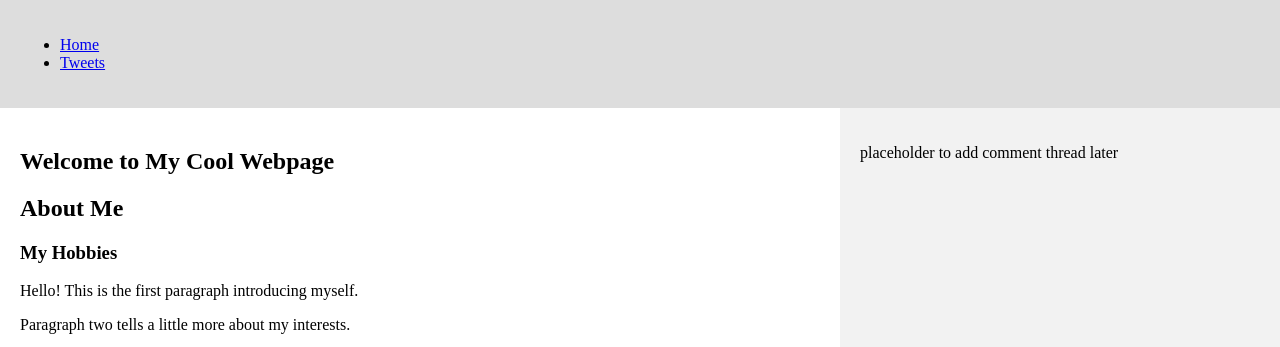
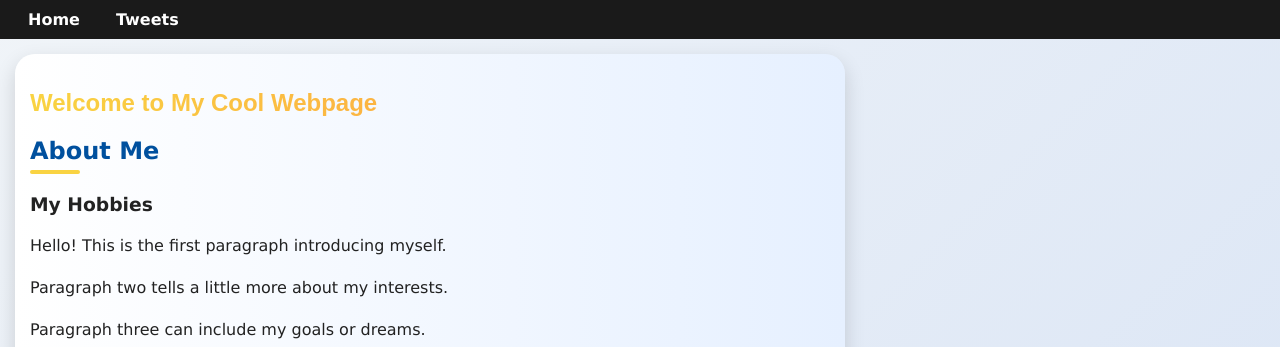
Before and after one commit to Jen-Ojo/alx_html_css, a plain HTML site: page css_basic/index.html in a window 1280 px wide. Shown: the top 347 px of the page. Drawn offline with Linux system fonts and the light colour scheme.

Commit message:
Styled article and added logo

```diff
--- a/css_basic/styles.css
+++ b/css_basic/styles.css
@@ -1,35 +1,151 @@
-/* BODY: container in column */
+/* Body and general font/colors */
 body {
-  display: flex;
-  flex-direction: column;
-  height: 100vh;
+  background: linear-gradient(135deg, #f0f4f8, #d9e4f5);
+  font-family: 'Verdana', sans-serif;
+  color: #222;
   margin: 0;
+  padding: 0;
+  transition: background 0.5s;
 }
 
-/* MAIN: container in row */
-main {
-  display: flex;
-  flex-direction: row;
-  flex: auto;
+/* Header and navigation */
+header {
+  background-color: #1a1a1a;
+  padding: 10px 20px;
 }
 
-/* ARTICLE: takes 2/3 width */
-article {
-  flex: 2;
-  padding: 20px;
-  overflow-y: auto;
+header ul {
+  list-style: none;
+  display: flex;
+  align-items: center;
+  margin: 0;
+  padding: 0;
 }
 
-/* ASIDE: takes 1/3 width */
-aside {
-  flex: 1;
-  background: #f2f2f2;
-  padding: 20px;
-  overflow-y: auto;
+header ul li {
+  margin-right: 20px;
 }
 
-/* HEADER + FOOTER styles */
-header, footer {
-  background: #ddd;
-  padding: 20px;
+header ul li a {
+  color: #fff;
+  text-decoration: none;
+  font-weight: bold;
+  padding: 5px 8px;
+  transition: color 0.3s, transform 0.3s;
 }
+
+header ul li a:hover {
+  color: #f9d342; /* golden highlight */
+  transform: scale(1.1);
+}
+
+/* Logo styling */
+.logo {
+  font-size: 32px;
+  color: #f9d342;
+  margin-right: 15px;
+  animation: pulse 2s infinite;
+}
+
+/* Article styling with flair */
+article {
+  background: linear-gradient(to right, #ffffff, #e6f0ff);
+  padding: 25px;
+  margin: 25px auto;
+  max-width: 800px;
+  border-radius: 20px;
+  box-shadow: 0 8px 20px rgba(0, 0, 0, 0.15);
+  transition: transform 0.3s, box-shadow 0.3s;
+  position: relative; /* Needed for floating emojis */
+}
+
+article:hover {
+  transform: translateY(-5px);
+  box-shadow: 0 12px 30px rgba(0, 0, 0, 0.25);
+}
+
+article h1 {
+  color: #003366;
+  font-family: 'Arial', sans-serif;
+  background: linear-gradient(90deg, #f9d342, #ff8c42);
+  -webkit-background-clip: text;
+  -webkit-text-fill-color: transparent;
+  animation: gradientText 4s infinite alternate;
+}
+
+article h2 {
+  color: #00509e;
+  position: relative;
+}
+
+article h2::after {
+  content: '';
+  display: block;
+  width: 50px;
+  height: 4px;
+  background: #f9d342;
+  margin-top: 5px;
+  border-radius: 2px;
+  transition: width 0.3s;
+}
+
+article h2:hover::after {
+  width: 100px;
+}
+
+article p {
+  font-size: 16px;
+  line-height: 1.6;
+  margin-bottom: 15px;
+}
+
+article ul {
+  list-style-type: square;
+  margin-left: 20px;
+}
+
+article ul li {
+  margin-bottom: 8px;
+  transition: color 0.3s;
+}
+
+article ul li:hover {
+  color: #ff6f61;
+  cursor: pointer;
+}
+
+/* Floating emojis */
+.float-emoji {
+  position: absolute;
+  font-size: 24px;
+  opacity: 0.7;
+  animation: float 6s ease-in-out infinite;
+  animation-delay: calc(var(--i) * 1.5s); /* stagger the floats */
+}
+
+.float-emoji:nth-child(1) { top: 10px; left: 20px; }
+.float-emoji:nth-child(2) { top: 50px; right: 30px; }
+.float-emoji:nth-child(3) { bottom: 20px; left: 60px; }
+.float-emoji:nth-child(4) { bottom: 40px; right: 50px; }
+
+@keyframes float {
+  0%, 100% { transform: translateY(0); opacity: 0.7; }
+  50% { transform: translateY(-20px); opacity: 1; }
+}
+
+/* Responsive adjustments for smartphone */
+.works_on_smartphone article {
+  padding: 15px;
+  margin: 15px;
+}
+
+/* Animations */
+@keyframes pulse {
+  0%, 100% { transform: scale(1); }
+  50% { transform: scale(1.2); }
+}
+
+@keyframes gradientText {
+  0% { background-position: 0% 50%; }
+  100% { background-position: 100% 50%; }
+}
```
